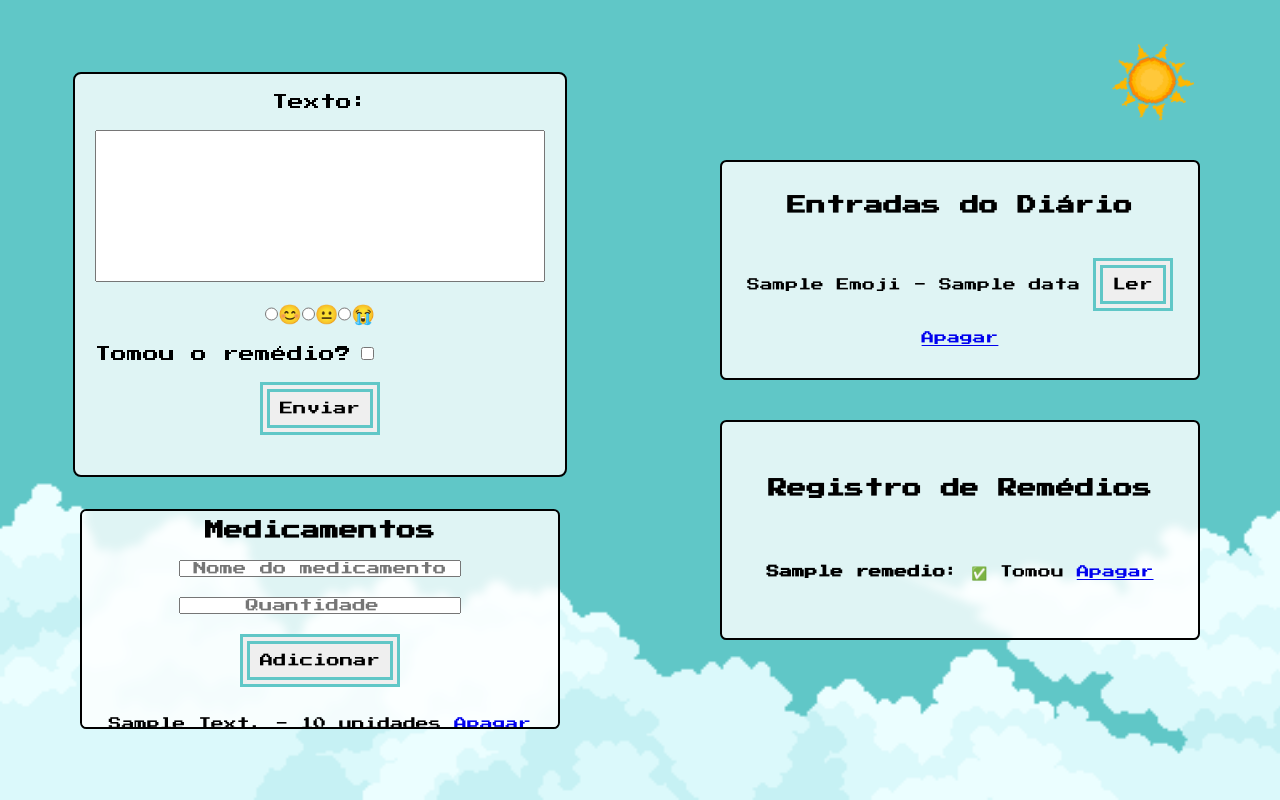
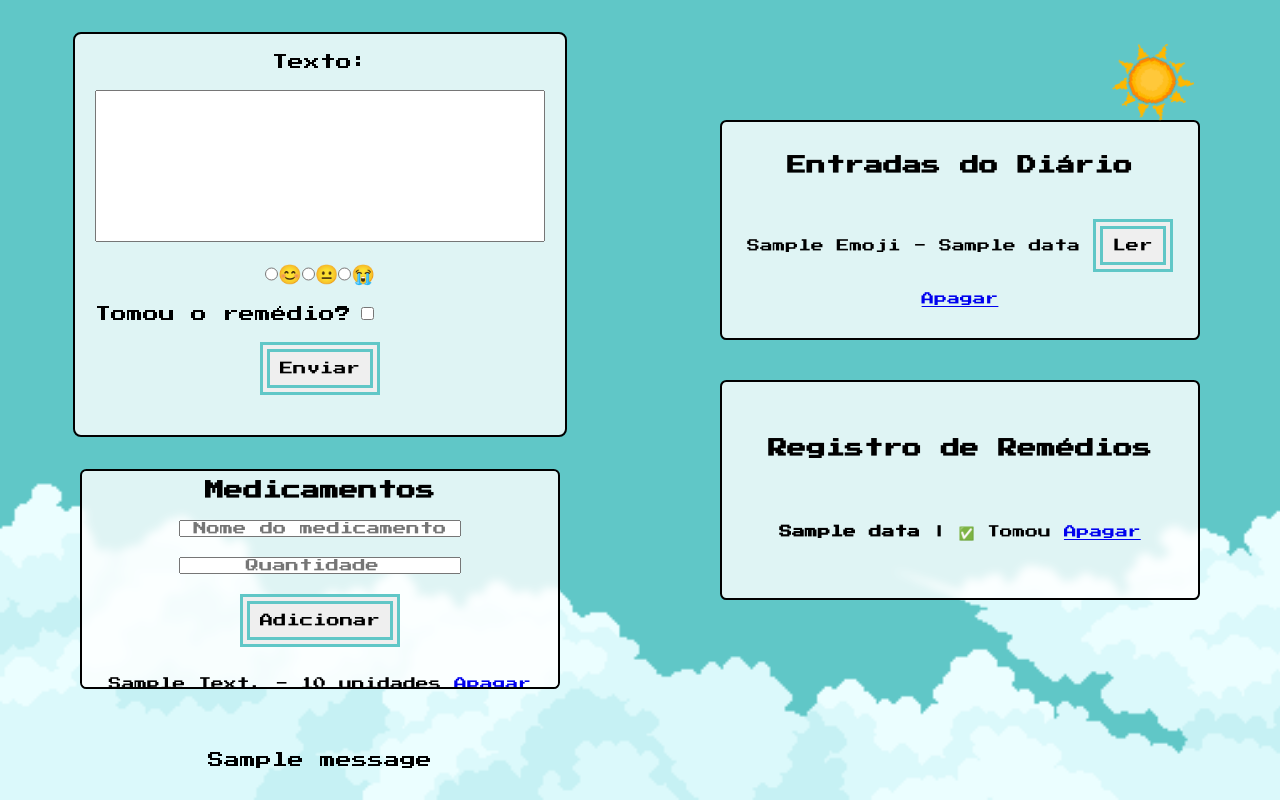
Before and after one commit to lorena-domingos/dose-de-mim, a Flask app: template templates/index.html in a window 1280 px wide. Run offline with Flask 3, Linux system fonts and the light colour scheme; the template is opened without the code that fills it: most values are stand-ins (such as "Sample title", 1, 10 or a date in 2020); one stand-in notice (Sample message) is shown.

Commit message:
- Refatorar exibição de entradas no diário e remédios, adicionando formatação de data e mensagens de feedback

```diff
--- a/app.py
+++ b/app.py
@@ -1,6 +1,7 @@
 from flask import Flask, render_template, request, redirect, url_for, g, flash
 import sqlite3
-import os
+import os, time
+from datetime import datetime
 
 app = Flask(__name__)
 DATABASE = 'database.db'
@@ -31,8 +32,30 @@ def close_connection(exception):
 @app.route("/", methods=["GET"])
 def index():
     db = get_db()
-    diarios = db.execute("SELECT id, data, COALESCE(texto, 'Sem conteúdo') as texto, emoji FROM diario ORDER BY id DESC").fetchall()
-    remedios = db.execute("SELECT id, data, tomou FROM remedio ORDER BY id DESC").fetchall()
+
+    remedios_db = db.execute("SELECT id, data, tomou FROM remedio ORDER BY id DESC").fetchall()
+    diarios_db = db.execute("SELECT id, data, COALESCE(texto, 'Sem conteúdo') as texto, emoji FROM diario ORDER BY id DESC").fetchall()
+
+    remedios = []
+    if remedios_db:
+        for r in remedios_db:
+            id, data, tomou = r
+            data_obj = datetime.strptime(data, "%Y-%m-%d %H:%M:%S")
+            new_data = data_obj.strftime('%d/%m/%Y')
+            remedios.append({"id": id, "data": new_data, "tomou": tomou})
+    else:
+        remedios = []
+
+    diarios = []
+    if diarios_db:
+        for d in diarios_db:
+            id, data, texto, emoji = d
+            data_obj = datetime.strptime(data, "%Y-%m-%d %H:%M:%S")
+            new_data = data_obj.strftime('%d/%m/%Y')
+            diarios.append({"id": id, "data": new_data, "texto": texto, "emoji": emoji})
+    else:
+        diarios = []
+
     medicamentos = db.execute("SELECT id, texto, quantidade FROM medicamentos ORDER BY id DESC").fetchall()
 
     return render_template("index.html", diarios=diarios, remedios=remedios, medicamentos=medicamentos)
@@ -45,22 +68,43 @@ def add_diario():
 
     db = get_db()
 
+    erro = False
+
+    texto_diario = False
+
     if texto and humor:
         db.execute("INSERT INTO diario (texto, emoji) VALUES (?, ?)", (texto, humor))
+        texto_diario = True
     elif humor:
         db.execute("INSERT INTO diario (emoji) VALUES (?)", (humor,))
+        texto_diario = True
     elif texto:
         db.execute("INSERT INTO diario (texto) VALUES (?)", (texto,))
-
+        texto_diario = True
     if tomou:
-        db.execute("INSERT INTO remedio (tomou) VALUES (?)", (tomou,))
+        tomou_remedio = db.execute("SELECT id FROM remedio WHERE DATE(data) = DATE('now')").fetchone()
+        if tomou_remedio:
+            erro = True
+        else:
+            db.execute("INSERT INTO remedio (tomou) VALUES (?)", (tomou,))
 
     if not texto and not humor and not tomou:
         flash("Preencha pelo menos um campo!", "erro")
         return redirect("/")
 
+    if not erro:
+        flash('Entrada registrada com sucesso!', "sucesso")
+
+    if texto_diario and erro:
+        flash("Diário salvo! Mas o remédio já foi registrado hoje.", "info")
+    elif erro:
+        flash("Você já registrou hoje!", "erro")
+    elif texto_diario or tomou:
+        flash("Entrada registrada com sucesso!", "sucesso")
+
+    # remedio == erro
+
     db.commit()
-    flash('Entrada registrada com sucesso!')
     return redirect("/")
 
 @app.route("/delete_diario/<int:id>")
@@ -95,4 +139,5 @@ def delete_medicamento(id):
 
 if __name__ == "__main__":
     init_db()
+    time.sleep(5)
     app.run(debug=True)
--- a/templates/index.html
+++ b/templates/index.html
@@ -66,15 +66,16 @@
         <div class="conteudo-1">
           <h2>Entradas do Diário</h2>
           <ul>
-            {% for id, data, texto, emoji in diarios %}
+            {% for d in diarios %}
             <li>
-              {% if emoji %}
-              {{ emoji | title }} - {{ data }}
+              {% if d.emoji %}
+              {{ d.emoji | title }} - {{ d.data }}
               <button onclick="openModal(`{{ texto | escape }}`)">Ler</button>
               {% else %}
-              {{ data }}
+              {{ d.data }}
+              <button onclick="openModal(`{{ texto | escape }}`)">Ler</button>
               {% endif %}
-              <a href="javascript:void(0);" onclick="askDelete('/delete_diario/{{ id }}')">Apagar</a>
+              <a href="javascript:void(0);" onclick="askDelete('/delete_diario/{{ d.id }}')">Apagar</a>
             </li>
             {% endfor %}
           </ul>
@@ -85,8 +86,8 @@
           <h2>Registro de Remédios</h2>
           <ul>
             {% for r in remedios %}
-            <li><strong>{{ r[1] }}</strong>: ✅ Tomou
-              <a href="javascript:void(0);" onclick="askDelete(`/delete_remedio/{{ r[0] }}`)">Apagar</a>
+            <li><strong>{{r.data}}</strong> | ✅ Tomou
+              <a href="javascript:void(0);" onclick="askDelete(`/delete_remedio/{{ r.id }}`)">Apagar</a>
             </li>
             {% endfor %}
           </ul>
@@ -114,18 +115,18 @@
       </div>
 
       <!-- Mensagem de Confirmação -->
-      {% with mensagens = get_flashed_messages() %}
-      {% if mensagens %}
-      <div class="mensagem-sucesso">
-        {{ mensagens[0] }}
-      </div>
-      {% endif %}
-      {% endwith %}
+<!--      {% with mensagens = get_flashed_messages() %}-->
+<!--      {% if mensagens %}-->
+<!--      <div class="mensagem-sucesso">-->
+<!--        {{ mensagens[0] }}-->
+<!--      </div>-->
+<!--      {% endif %}-->
+<!--      {% endwith %}-->
 
       <!-- Mensagem de Erro -->
       {% with messages = get_flashed_messages(with_categories=true) %}
       {% for category, message in messages %}
-      <div class="mensagem-sucesso">{{ message }}</div>
+      <div class="mensagem-{{ category }}">{{ message }}</div>
       {% endfor %}
       {% endwith %}
 
```
Also changed, not shown: static/style.css (+37 -0 lines).
